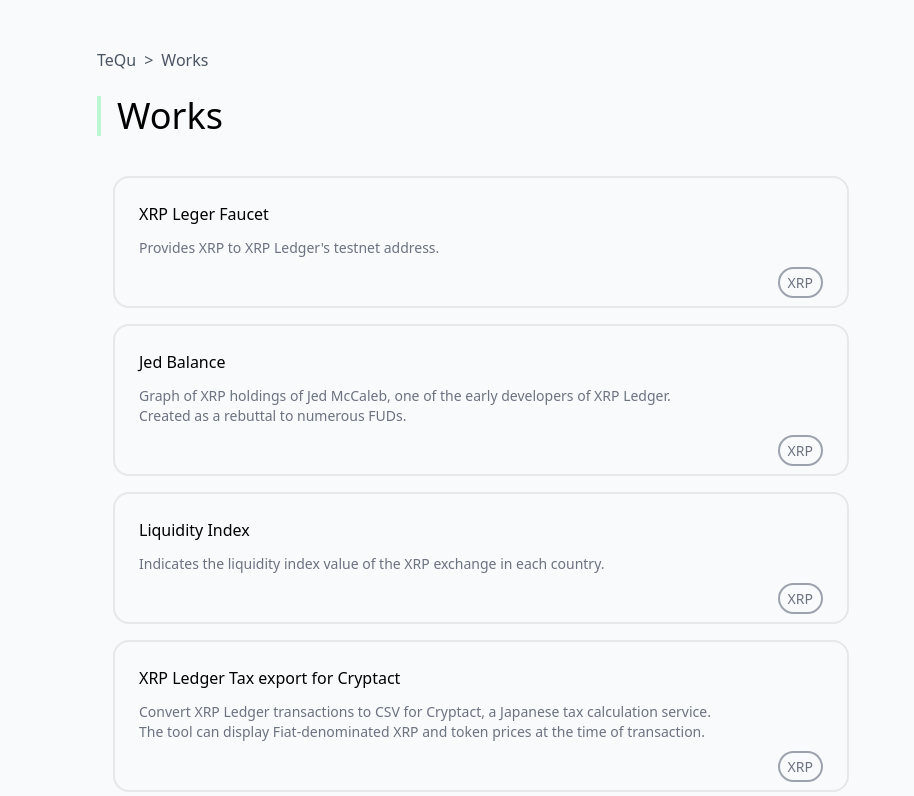
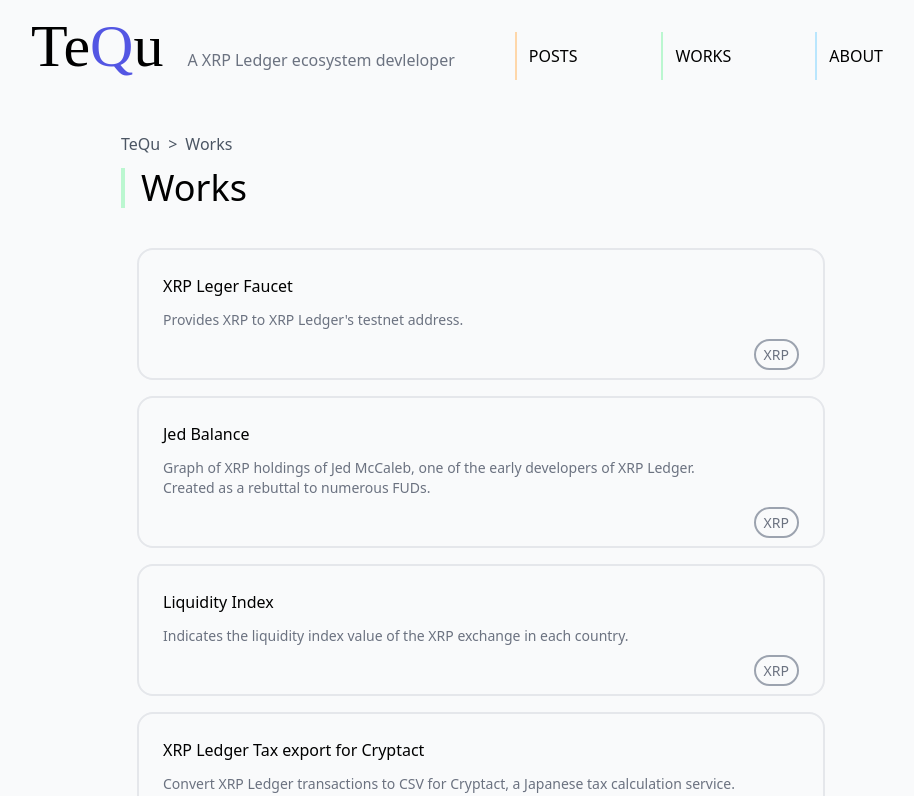
Before and after one commit to tequdev/tequ.dev, a Next.js app: page /works in a window 1280 px wide. Shown: the top 796 px of the page, without its empty margins (159-1073 px from the left). Built offline with nearby package versions, Linux system fonts and the light colour scheme.

Commit message:
fix top page layout

```diff
--- a/src/components/BreadCrumbs/index.tsx
+++ b/src/components/BreadCrumbs/index.tsx
@@ -13,7 +13,7 @@
   }
 
   return (
-    <ol className='flex overflow-x-auto my-3 text-gray-600 whitespace-nowrap md:my-6' aria-label='breadcrumb'>
+    <ol className='flex overflow-x-auto my-3 text-gray-600 whitespace-nowrap' aria-label='breadcrumb'>
       {lists.map(({ string, path }, index) => (
         <li className='flex items-center' key={index}>
           {lists.length - 1 !== index ? (
--- a/src/components/Menu/index.tsx
+++ b/src/components/Menu/index.tsx
@@ -2,34 +2,25 @@
 
 export const Menu = () => {
   return (
-    <div className='md:m-10'>
-      <div className='p-3 hover:pl-6 m-3 border-l-2 hover:border-l-4 border-green-200 hover:transition-all  duration-500 md:m-9'>
+    <div className='mt-4 md:mt-4 flex justify-center'>
+      <div className='p-3 hover:pl-6 mx-9 border-l-2 hover:border-l-4 border-orange-200 hover:transition-all duration-500 hover:cursor-pointer'>
+        <Link href='/'>
+          <a>
+            <div>POSTS</div>
+          </a>
+        </Link>
+      </div>
+      <div className='p-3 hover:pl-6 mx-9 border-l-2 hover:border-l-4 border-green-200 hover:transition-all duration-500 hover:cursor-pointer'>
         <Link href='/works'>
           <a>
             <div>WORKS</div>
-            <div>
-              <span className='text-sm text-gray-400'>Applications I have developed</span>
-            </div>
           </a>
         </Link>
       </div>
-      <div className='p-3 hover:pl-6 m-3 border-l-2 hover:border-l-4 border-orange-200 hover:transition-all duration-500 md:m-9'>
-        <Link href='/posts'>
-          <a>
-            <div>POSTS</div>
-            <div>
-              <span className='text-sm text-gray-400'>Articles on Development and More</span>
-            </div>
-          </a>
-        </Link>
-      </div>
-      <div className='p-3 hover:pl-6 m-3 border-l-2 hover:border-l-4 border-sky-200 hover:transition-all duration-500 md:m-9'>
+      <div className='p-3 hover:pl-6 mx-9 border-l-2 hover:border-l-4 border-sky-200 hover:transition-all duration-500 hover:cursor-pointer'>
         <Link href='/about'>
           <a>
             <div>ABOUT</div>
-            <div>
-              <span className='text-sm text-gray-400'>About me</span>
-            </div>
           </a>
         </Link>
       </div>
--- a/src/components/Profile/index.tsx
+++ b/src/components/Profile/index.tsx
@@ -1,5 +1,3 @@
-import Image from 'next/image'
-
 export const Profile = () => {
   return (
     <div className='flex-row text-center align-bottom md:flex content'>
--- a/src/pages/_app.tsx
+++ b/src/pages/_app.tsx
@@ -1,11 +1,21 @@
 import '../../styles/globals.scss'
 import 'tailwindcss/tailwind.css'
 import type { AppProps } from 'next/app'
+import { Profile } from '@/components/Profile'
+import { Footer } from '@/components/Footer'
+import { Menu } from '@/components/Menu'
 
 const MyApp = ({ Component, pageProps }: AppProps) => {
   return (
-    <div className='bg-gray-50'>
-      <Component {...pageProps} />
+    <div className='bg-gray-50 py-4'>
+      <header className='md:flex justify-center px-8'>
+        <Profile />
+        <Menu />
+      </header>
+      <main className='mx-auto px-4 py-10 md:px-6 max-w-3xl min-h-screen'>
+        <Component {...pageProps} />
+      </main>
+      <Footer />
     </div>
   )
 }
--- a/src/pages/about/index.tsx
+++ b/src/pages/about/index.tsx
@@ -29,14 +29,13 @@
 
 const About: NextPage<Props> = ({ about }) => {
   return (
-    <div className='p-4 mx-auto md:p-6'>
+    <>
       <Head>
         <title>{about.title}</title>
         <meta name='description' content='Generated by create next app' />
         <link rel='icon' href='/favicon.svg' />
       </Head>
 
-      <main className='mx-auto max-w-3xl min-h-screen'>
       <BreadCrumbs
         lists={[
           {
@@ -55,9 +54,7 @@
           dangerouslySetInnerHTML={{ __html: about.content.replace(/href/g, "target='_blank' href") }}
         />
       </article>
-      </main>
-      <Footer />
-    </div>
+    </>
   )
 }
 
--- a/src/pages/index.tsx
+++ b/src/pages/index.tsx
@@ -4,6 +4,7 @@
 import { Profile } from '@/components/Profile'
 import { Menu } from '@/components/Menu'
 import { Footer } from '@/components/Footer'
+import Link from 'next/link'
 
 type Props = InferGetStaticPropsType<typeof getStaticProps>
 
@@ -16,19 +17,37 @@
 
 const Home: NextPage<Props> = ({ allPosts }) => {
   return (
-    <div className='mx-auto p-4 md:p-6'>
+    <>
       <Head>
         <title>TeQu</title>
         <link href='https://fonts.googleapis.com/css2?family=Sansita+Swashed:wght@500&display=swap' rel='stylesheet' />
         <meta name='description' content='TeQu, A XRP Ledger ecosystem developer from Japan' />
         <link rel='icon' href='/favicon.svg' />
       </Head>
-      <main className='max-w-3xl mx-auto min-h-screen'>
-        <Profile />
-        <Menu />
-      </main>
-      <Footer />
-    </div>
+      <div>
+        <h1 className='pl-4 border-l-4 border-orange-200 text-4xl'>Posts</h1>
+        <div className='my-10'>
+          {allPosts.map((post) => (
+            <Link href={post.url || `posts/${post.slug}`} passHref key={post.url || post.slug}>
+              <a
+                target={post.url ? '_blank' : undefined}
+                className='block my-2 md:m-4 px-4 pb-4 pt-2 md:p-6 border-2 rounded-2xl hover:shadow hover:transition-all duration-500'
+              >
+                <div className='text-sm mb-2'>
+                  {(post.tags || []).map((tag, idx) => (
+                    <span className='mr-1 border-2 text-sm border-gray-400 px-2 py-1 rounded-2xl' key={idx}>
+                      {tag}
+                    </span>
+                  ))}
+                </div>
+                <h4 className='text-lg font-medium'>{post.title}</h4>
+                <span className='text-sm text-gray-400'>{post.updated}</span>
+              </a>
+            </Link>
+          ))}
+        </div>
+      </div>
+    </>
   )
 }
 
--- a/src/pages/posts/[slug].tsx
+++ b/src/pages/posts/[slug].tsx
@@ -17,8 +17,9 @@
  * 記事のパスを取得する
  */
 export const getStaticPaths = async () => {
-  const posts = getAllPosts(['slug', 'title', 'tags'])
-    .filter((post) => !post.tags?.find(tag => tag === 'Zenn' || tag === 'Qiita'))
+  const posts = getAllPosts(['slug', 'title', 'tags']).filter(
+    (post) => !post.tags?.find((tag) => tag === 'Zenn' || tag === 'Qiita')
+  )
   posts.forEach((post) => createOgp(post.slug, post.title))
 
   return {
@@ -57,7 +58,7 @@
     return <ErrorPage statusCode={404} />
   }
   return (
-    <div className='p-4 mx-auto md:p-6'>
+    <>
       <Head>
         <title>{post.title}</title>
         {!!post.description && <meta name='description' content={post.description} />}
@@ -72,7 +73,6 @@
         <meta name='twitter:creator' content='@_TeQu_' />
       </Head>
 
-      <main className='mx-auto max-w-3xl min-h-screen'>
       <BreadCrumbs
         lists={[
           {
@@ -90,16 +90,14 @@
         ]}
       />
       <article className='my-10'>
-          <h1 className='pl-4 mb-4 text-4xl border-l-4 border-green-200'>{post.title}</h1>
+        <h1 className='pl-4 mb-4 text-4xl border-l-4 border-orange-200'>{post.title}</h1>
         <p className='text-gray-500'>{post.updated}</p>
         <div
           className='my-10 markdown'
           dangerouslySetInnerHTML={{ __html: post.content.replace(/href/g, "target='_blank' href") }}
         />
       </article>
-      </main>
-      <Footer />
-    </div>
+    </>
   )
 }
 
--- a/src/pages/posts/index.tsx
+++ /dev/null
@@ -1,60 +0,0 @@
-import type { InferGetStaticPropsType, NextPage } from 'next'
-import Head from 'next/head'
-import { getAllPosts } from '@/lib/api'
-import Link from 'next/link'
-import { BreadCrumbs } from '@/components/BreadCrumbs'
-import { Footer } from '@/components/Footer'
-
-type Props = InferGetStaticPropsType<typeof getStaticProps>
-
-export const getStaticProps = async () => {
-  const allPosts = getAllPosts(['url','slug', 'title', 'updated', 'tags'])
-  return {
-    props: { allPosts },
-  }
-}
-
-const Posts: NextPage<Props> = ({ allPosts }) => {
-  return (
-    <div className='mx-auto p-4 md:p-6'>
-      <Head>
-        <title>Posts | TeQu</title>
-        <meta name='description' content='Posts by Tequ' />
-        <link rel='icon' href='/favicon.svg' />
-      </Head>
-
-      <main className='max-w-3xl mx-auto min-h-screen'>
-        <BreadCrumbs
-          lists={[
-            {
-              string: 'TeQu',
-              path: '/',
-            },
-            {
-              string: 'Posts',
-            },
-          ]}
-        />
-        <h1 className='pl-4 border-l-4 border-green-200 text-4xl'>Posts</h1>
-        <div className='my-10'>
-          {allPosts.map((post) => (
-            <Link href={post.url || `posts/${post.slug}`} passHref key={post.url || post.slug}>
-              <a target={post.url ? '_blank' : undefined} className='block my-2 md:m-4 px-4 pb-4 pt-2 md:p-6 border-2 rounded-2xl hover:shadow hover:transition-all duration-500'>
-                <div className='text-sm mb-2'>
-                  {post.tags.map((tag,index) =>
-                    <span key={index} className='border-2 p-1 mr-1 font-nomal'>{tag}</span>
-                  )}
-                </div>
-                <h4 className='text-lg font-medium'>{post.title}</h4>
-                <span className='text-sm text-gray-400'>{post.updated}</span>
-              </a>
-            </Link>
-          ))}
-        </div>
-      </main>
-      <Footer />
-    </div>
-  )
-}
-
-export default Posts
--- a/src/pages/works/index.tsx
+++ b/src/pages/works/index.tsx
@@ -15,14 +15,13 @@
 
 export const Works: NextPage<Props> = ({ allWorks }) => {
   return (
-    <div className='mx-auto p-4 md:p-6'>
+    <>
       <Head>
         <title>Works | TeQu</title>
         <meta name='description' content='Works by TeQu' />
         <link rel='icon' href='/favicon.svg' />
       </Head>
 
-      <main className='max-w-3xl mx-auto min-h-screen'>
       <BreadCrumbs
         lists={[
           {
@@ -58,9 +57,7 @@
           </a>
         ))}
       </div>
-      </main>
-      <Footer />
-    </div>
+    </>
   )
 }
 export default Works
```
Lines whose indentation alone changed are shown as unchanged.
